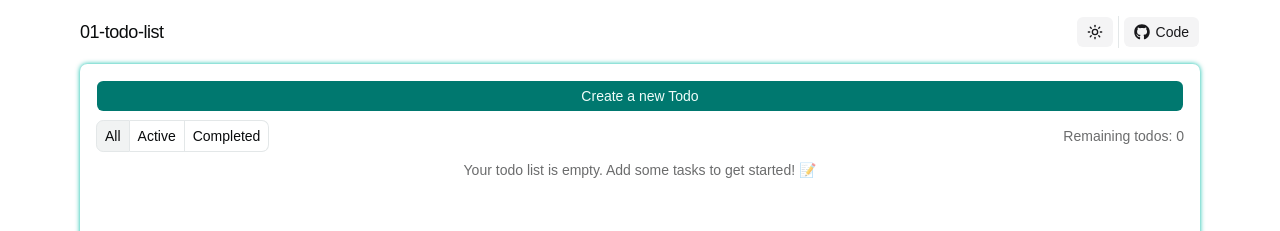
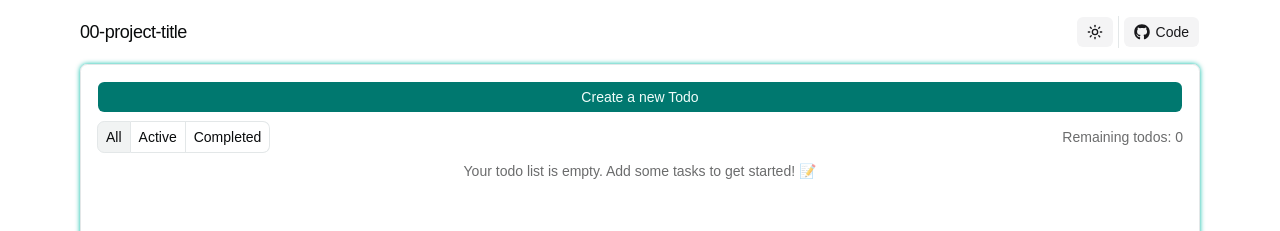
Before and after one commit to davePawww/rws-todo-list, a React (Vite) app: page / in a window 1280 px wide. Shown: the top 231 px of the page. Built offline with nearby package versions, Linux system fonts and the light colour scheme.

Commit message:
styles: updated the animations | custom scrollbar | main layout updates

```diff
--- a/src/components/layout/footer.tsx
+++ b/src/components/layout/footer.tsx
@@ -16,7 +16,7 @@ export default function Footer() {
     <motion.footer
       initial={{ opacity: 0, y: 50 }}
       animate={{ opacity: 1, y: 0 }}
-      transition={{ duration: 0.9, ease: 'easeIn' }}
+      transition={{ duration: 0.8, ease: 'easeIn' }}
       className="flex items-center justify-between"
     >
       <p className="text-xs opacity-60">© 2026 | Dave Paurillo</p>
--- a/src/components/layout/header.tsx
+++ b/src/components/layout/header.tsx
@@ -15,7 +15,7 @@ export default function Header({ title, projectLink }: HeaderProps) {
     <motion.header
       initial={{ opacity: 0, y: -50 }}
       animate={{ opacity: 1, y: 0 }}
-      transition={{ duration: 0.9, ease: 'easeIn' }}
+      transition={{ duration: 0.8, ease: 'easeIn' }}
       className="space-y-2 md:flex md:items-center md:justify-between md:space-y-0"
     >
       <h4 className="text-center text-lg font-medium tracking-tight">{title}</h4>
--- a/src/components/layout/layout.tsx
+++ b/src/components/layout/layout.tsx
@@ -10,12 +10,12 @@ export default function Layout({ children }: LayoutProps) {
 
   return (
     <div className="mx-auto flex h-dvh max-w-6xl flex-col overflow-hidden p-4">
-      <Header title="01-todo-list" projectLink="https://github.com/davePawww/rws-todo-list" />
+      <Header title="00-project-title" projectLink="https://www.x.com" />
       <motion.main
         initial={{ opacity: 0 }}
         animate={{ opacity: 1 }}
-        transition={{ duration: 1, ease: 'backIn' }}
-        className="full-shadow my-4 min-h-0 flex-1 space-y-2 overflow-y-auto rounded-lg p-4"
+        transition={{ duration: 0.8, ease: 'backIn' }}
+        className="full-shadow my-4 flex flex-1 flex-col justify-start gap-2 overflow-y-auto rounded-lg border p-4"
       >
         {children}
       </motion.main>
--- a/src/index.css
+++ b/src/index.css
@@ -132,3 +132,22 @@
     @apply shadow-[0_0_5px_rgba(0,0,0,0)] shadow-teal-500;
   }
 }
+
+/* Custom Scrollbar */
+* {
+  scrollbar-width: thin;
+  scrollbar-color: var(--primary) transparent;
+}
+
+*::-webkit-scrollbar {
+  width: 6px;
+}
+
+*::-webkit-scrollbar-track {
+  background: transparent;
+}
+
+*::-webkit-scrollbar-thumb {
+  background-color: var(--primary);
+  border-radius: 999px;
+}
```
